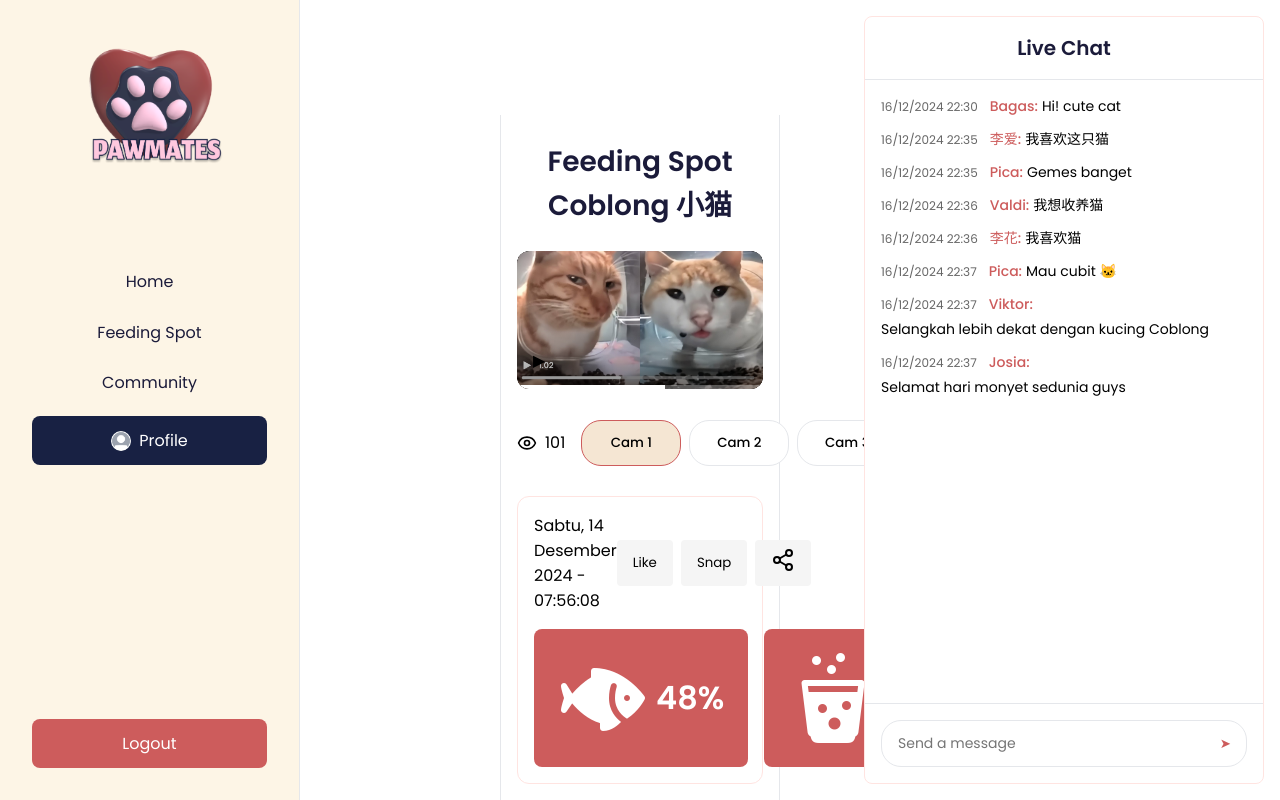
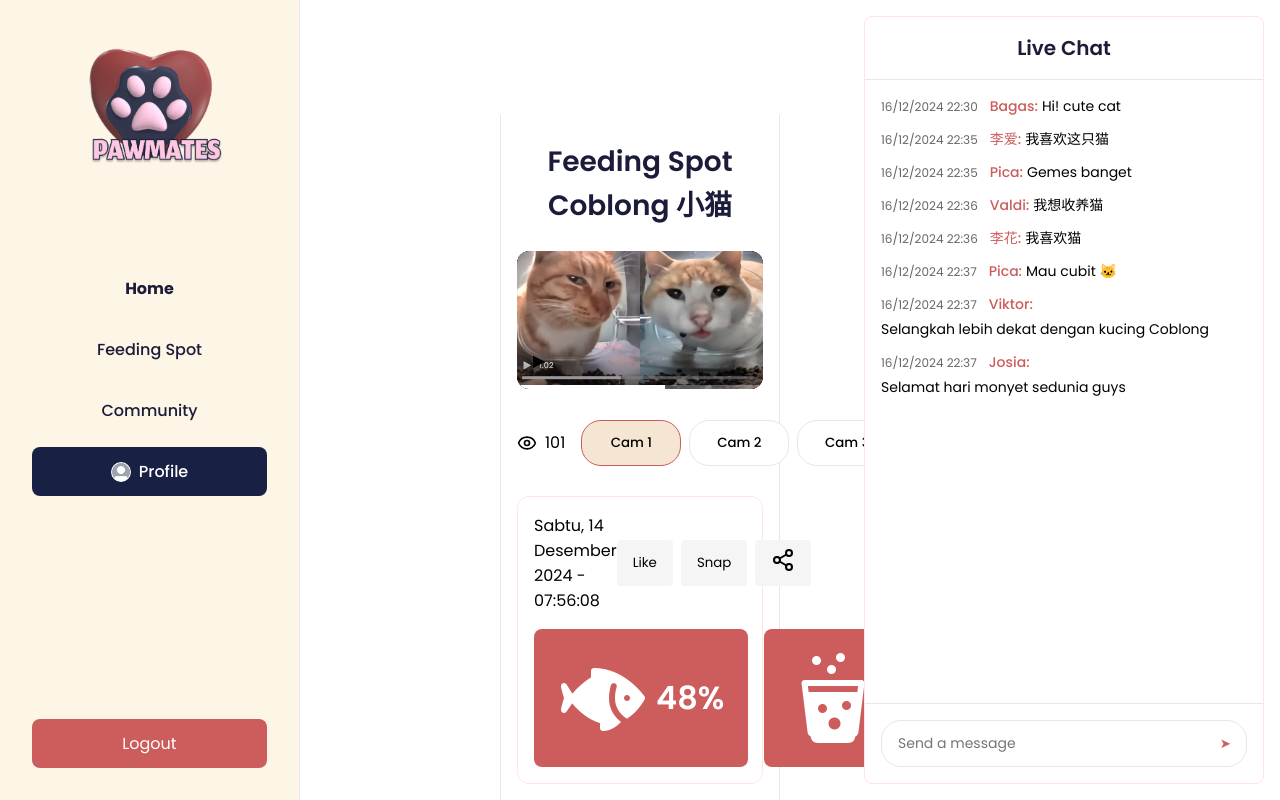
Before and after one commit to tvaldig/pawmates-lasti, a React (Create React App) app in the folder client/: page /home in a window 1280 px wide. Built offline with nearby package versions, Linux system fonts and the light colour scheme; sample sign-in values are in the browser's storage.

Commit message:
feat : update sidebar

```diff
--- a/client/src/home.css
+++ b/client/src/home.css
@@ -58,10 +58,10 @@
   }
 
   .nav-link {
-    padding: 0.75rem 1rem;
+    padding: 0.5rem 1rem;
     text-decoration: none;
     color: #1B1B3A;
-    border-radius: 8px;
+    border-radius: 6px;
     font-weight: 500;
     transition: background-color 0.2s;
   }
@@ -399,30 +399,38 @@
   }
 
     /* Navigation menu styles */
+/* Navigation menu styles */
 .nav-menu {
   display: flex;
   flex-direction: column;
-    gap: 1rem;
-    font-weight: bold;
+  gap: 0.75rem;
   margin-top: 2rem;
 }
 
 .nav-item {
   width: 100%;
-    margin: auto;
-    padding: 0.30rem;
+  padding: 0.75rem;
   text-align: center;
   background: none;
   border: none;
-    font-style: bold;
+  font-weight: 500;
   border-radius: 8px;
   font-size: 1rem;
   color: #1B1B3A;
   cursor: pointer;
-    transition: background-color 0.2s ease;
+  transition: all 0.2s ease;
 }
 
 .nav-item:hover {
+  background-color: rgba(205, 92, 92, 0.1);
+}
+
+.nav-item.active {
+  font-weight: bold;
+  color: #1B1B3a;
+}
+
+.nav-item.active:hover {
   background-color: rgba(205, 92, 92, 0.1);
 }
     /* Profile button specific styles */
--- a/client/src/home.js
+++ b/client/src/home.js
@@ -1,256 +1,3 @@
-// import React, { useState, useEffect } from 'react';
-// import { Share2, Eye} from 'lucide-react';
-// import logo from "./assets/pawmateslogo.png";
-// import profileicon from "./assets/profile.png";
-// import FishFood from "./assets/FishFood.png";
-// import SparklingWater from "./assets/SparklingWater.png";
-// import catcam from "./assets/catcam.png";
-// import catcam2 from "./assets/catcam2.png";
-// import catcam3 from "./assets/catcam3.png";
-// import { useNavigate } from "react-router-dom";
-// import './home.css';
-
-// const PawMatesHome = () => {
-//   const [currentCam, setCurrentCam] = useState('cam1');
-//   const [donationAmount, setDonationAmount] = useState('');
-//   const navigate = useNavigate();
-
-//   const getCamImage = () => {
-//     switch(currentCam) {
-//       case 'cam1':
-//         return catcam;
-//       case 'cam2':
-//         return catcam2;
-//       case 'cam3':
-//         return catcam3;
-//       default:
-//         return catcam;
-//     }
-//   };
-
-//   const handleLogout = (e) => {
-//     e.preventDefault();
-//     localStorage.removeItem('token');
-//     localStorage.removeItem('userId');
-//     navigate("/");
-//   };
-
-//   useEffect(() => {
-//     const script = document.createElement("script");
-//     script.src = "https://app.sandbox.midtrans.com/snap/snap.js";
-//     script.setAttribute("data-client-key", "SB-Mid-client-aipU0Myo3pDpeGME");
-//     script.async = true;
-//     document.body.appendChild(script);
-//     return () => {
-//       document.body.removeChild(script);
-//     };
-//   }, []);
-
-//   const handleDonate = () => {
-//     if (!donationAmount) {
-//       alert("Please enter a donation amount.");
-//       return;
-//     }
-//     fetch("http://localhost:8080/transaction", {
-//       method: "POST",
-//       headers: {
-//         "Content-Type": "application/json",
-//       },
-//       body: JSON.stringify({ gross_amount: donationAmount }),
-//     })
-//       .then((response) => {
-//         if (!response.ok) {
-//           throw new Error(`HTTP error! Status: ${response.status}`);
-//         }
-//         return response.json();
-//       })
-//       .then((data) => {
-//         const transactionToken = data.transactionToken;
-
-//         if (window.snap) {
-//           window.snap.pay(transactionToken, {
-//             onSuccess: function (result) {
-//               console.log("Payment Success:", result);
-//             },
-//             onPending: function (result) {
-//               console.log("Payment Pending:", result);
-//             },
-//             onError: function (result) {
-//               console.error("Payment Error:", result);
-//             },
-//             onClose: function () {
-//               console.log("Payment popup closed without completing the payment.");
-//             },
-//           });
-//         } else {
-//           console.error("Midtrans Snap.js not loaded properly.");
-//         }
-//       })
-//       .catch((error) => {
-//         console.error("Error fetching transaction token:", error);
-//       });
-//   };
-
-//   return (
-//     <div className="container">
-//       {/* Left Sidebar */}
-//       <div className="sidebar">
-//         <div className="logo-container">
-//           <img src={logo} alt="Pawmates Logo" className="logo" />
-//         </div>
-
-//         <nav className="nav-menu">
-//           <button className="nav-item">Home</button>
-//           <button className="nav-item">Feeding Spot</button>
-//           <button className="nav-item">Community</button>
-//           <button className="nav-item profile-btn">
-//             <img src={profileicon} alt="Profile" className="profile-icon" />
-//             Profile
-//           </button>
-//         </nav>
-
-//         <button className="logout-btn" onClick={handleLogout}>Logout</button>
-//       </div>
-
-//       {/* Main Content */}
-//       <main className="main-content">
-//         <h1 className="page-title">Feeding Spot Coblong 小猫</h1>
-
-//         {/* Video Player with Fixed Aspect Ratio */}
-//         <div className="video-container">
-//           <div className="video-wrapper">
-//             <img src={getCamImage()} alt="Cat feed" className="video-feed" />
-//             <div className="video-controls-overlay">
-//               <div className="play-button">▶</div>
-//               <div className="progress-bar">
-//                 <div className="progress-bar-fill"></div>
-//               </div>
-//             </div>
-//           </div>
-//         </div>
-
-//         {/* Video Controls */}
-//         <div className="controls-section">
-//           <div className="views">
-//             <Eye className="eye-icon" />
-//             <span>101</span>
-//           </div>
-
-//           <div className="camera-controls">
-//             <button
-//               className={`cam-button ${currentCam === 'cam1' ? 'cam-active' : ''}`}
-//               onClick={() => setCurrentCam('cam1')}
-//             >
-//               Cam 1
-//             </button>
-//             <button
-//               className={`cam-button ${currentCam === 'cam2' ? 'cam-active' : ''}`}
-//               onClick={() => setCurrentCam('cam2')}
-//             >
-//               Cam 2
-//             </button>
-//             <button
-//               className={`cam-button ${currentCam === 'cam3' ? 'cam-active' : ''}`}
-//               onClick={() => setCurrentCam('cam3')}
-//             >
-//               Cam 3
-//             </button>
-//           </div>
-//           <input
-//             type="number"
-//             placeholder="Nominal"
-//             className="input-field"
-//             value={donationAmount}
-//             onChange={(e) => setDonationAmount(e.target.value)}
-//           />
-//           <button
-//             className="donate-button"
-//             onClick={handleDonate}
-//             disabled={!donationAmount}
-//           >
-//             Donasi
-//           </button>
-//         </div>
-
-//         {/* Stats Section */}
-//         <div className="stats-container">
-//           <div className="stats-header">
-//             <span className="local-time">Local Time: 14.32.14</span>
-//             <div className="action-buttons">
-//               <button>Like</button>
-//               <button>Snap</button>
-//               <button><Share2 /></button>
-//             </div>
-//           </div>
-
-//           <div className="stats-grid">
-//             <div className="stat-box">
-//               <img className="drink-icon" alt="Fish Food" src={FishFood}/>
-//               <span className="stat-value">48%</span>
-//             </div>
-//             <div className="stat-box">
-//               <img className="drink-icon" alt="Fish Food" src={SparklingWater}/>
-//               <span className="stat-value">60%</span>
-//             </div>
-//           </div>
-//         </div>
-//       </main>
-
-//       {/* Chat Section */}
-//       <aside className="chat-section">
-//         <h2 className="chat-title">Live Chat</h2>
-//         <div className="chat-messages">
-//           <div className="chat-message">
-//             <span className="message-time">16/12/2024 22:30</span>
-//             <span className="message-author">Bagas:</span>
-//             <span className="message-text">Hi! cute cat</span>
-//           </div>
-//           <div className="chat-message">
-//             <span className="message-time">16/12/2024 22:35</span>
-//             <span className="message-author">李爱:</span>
-//             <span className="message-text">我喜欢这只猫</span>
-//           </div>
-//           <div className="chat-message">
-//             <span className="message-time">16/12/2024 22:35</span>
-//             <span className="message-author">Pica:</span>
-//             <span className="message-text">Gemes banget</span>
-//           </div>
-//           <div className="chat-message">
-//             <span className="message-time">16/12/2024 22:36</span>
-//             <span className="message-author">Valdi:</span>
-//             <span className="message-text">我想收养猫</span>
-//           </div>
-//           <div className="chat-message">
-//             <span className="message-time">16/12/2024 22:36</span>
-//             <span className="message-author">李花:</span>
-//             <span className="message-text">我喜欢猫</span>
-//           </div>
-//           <div className="chat-message">
-//             <span className="message-time">16/12/2024 22:37</span>
-//             <span className="message-author">Pica:</span>
-//             <span className="message-text">Mau cubit 🐱</span>
-//           </div>
-//           <div className="chat-message">
-//             <span className="message-time">16/12/2024 22:37</span>
-//             <span className="message-author">Viktor:</span>
-//             <span className="message-text">Selangkah lebih dekat dengan kucing Coblong</span>
-//           </div>
-//           <div className="chat-message">
-//             <span className="message-time">16/12/2024 22:37</span>
-//             <span className="message-author">Josia:</span>
-//             <span className="message-text">Selamat hari monyet sedunia guys</span>
-//           </div>
-//         </div>
-//         <div className="chat-input">
-//           <input type="text" placeholder="Send a message" />
-//           <button className="send-button">➤</button>
-//         </div>
-//       </aside>
-//     </div>
-//   );
-// };
-
-// export default PawMatesHome;
 import React, { useState, useEffect } from 'react';
 import { Share2, Eye} from 'lucide-react';
 import logo from "./assets/pawmateslogo.png";
@@ -383,7 +130,7 @@ const PawMatesHome = () => {
         </div>
 
         <nav className="nav-menu">
-          <button className="nav-item">Home</button>
+          <button className="nav-item active">Home</button>
           <button className="nav-item">Feeding Spot</button>
           <button className="nav-item">Community</button>
           <button className="nav-item profile-btn">
```
Lines whose indentation alone changed are shown as unchanged.
